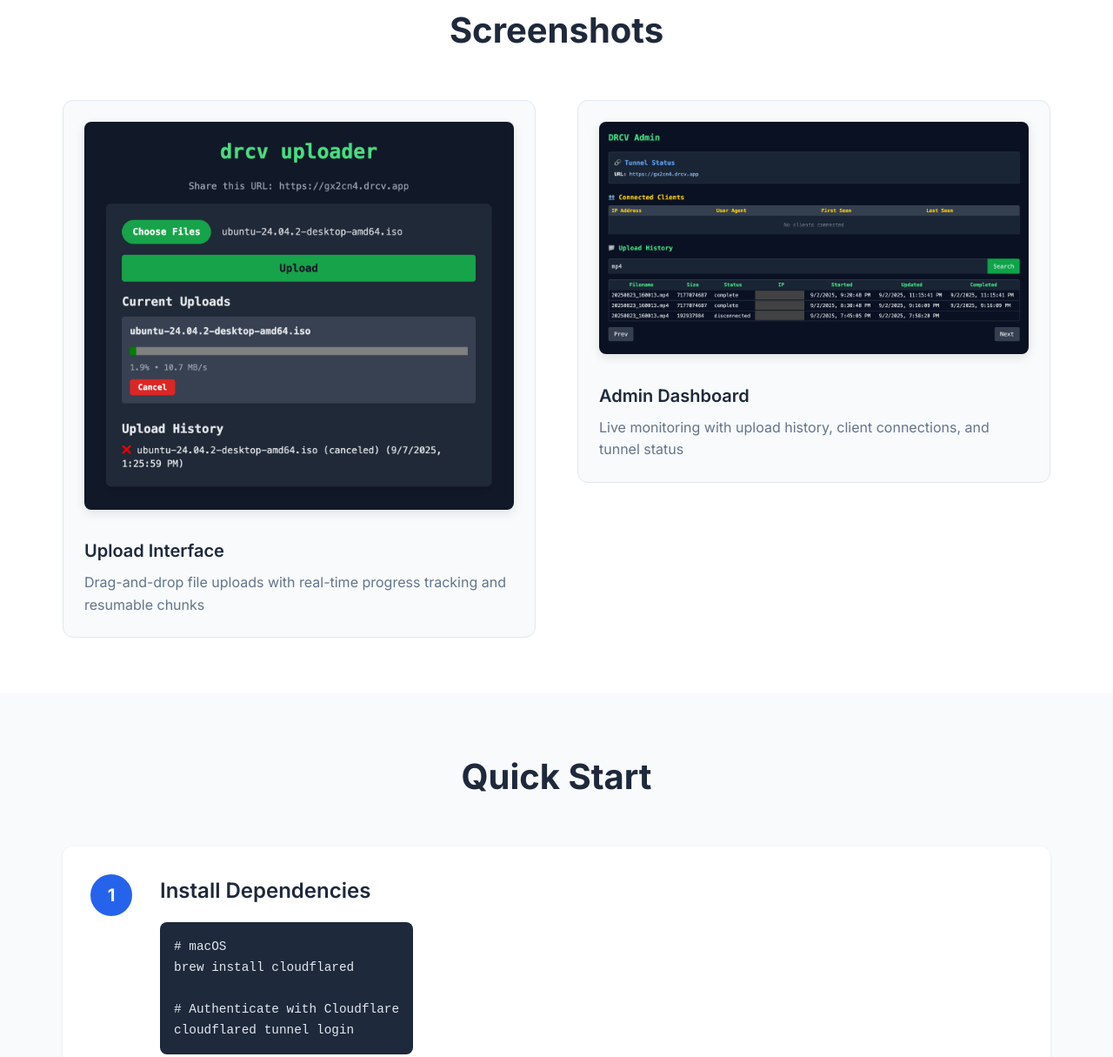
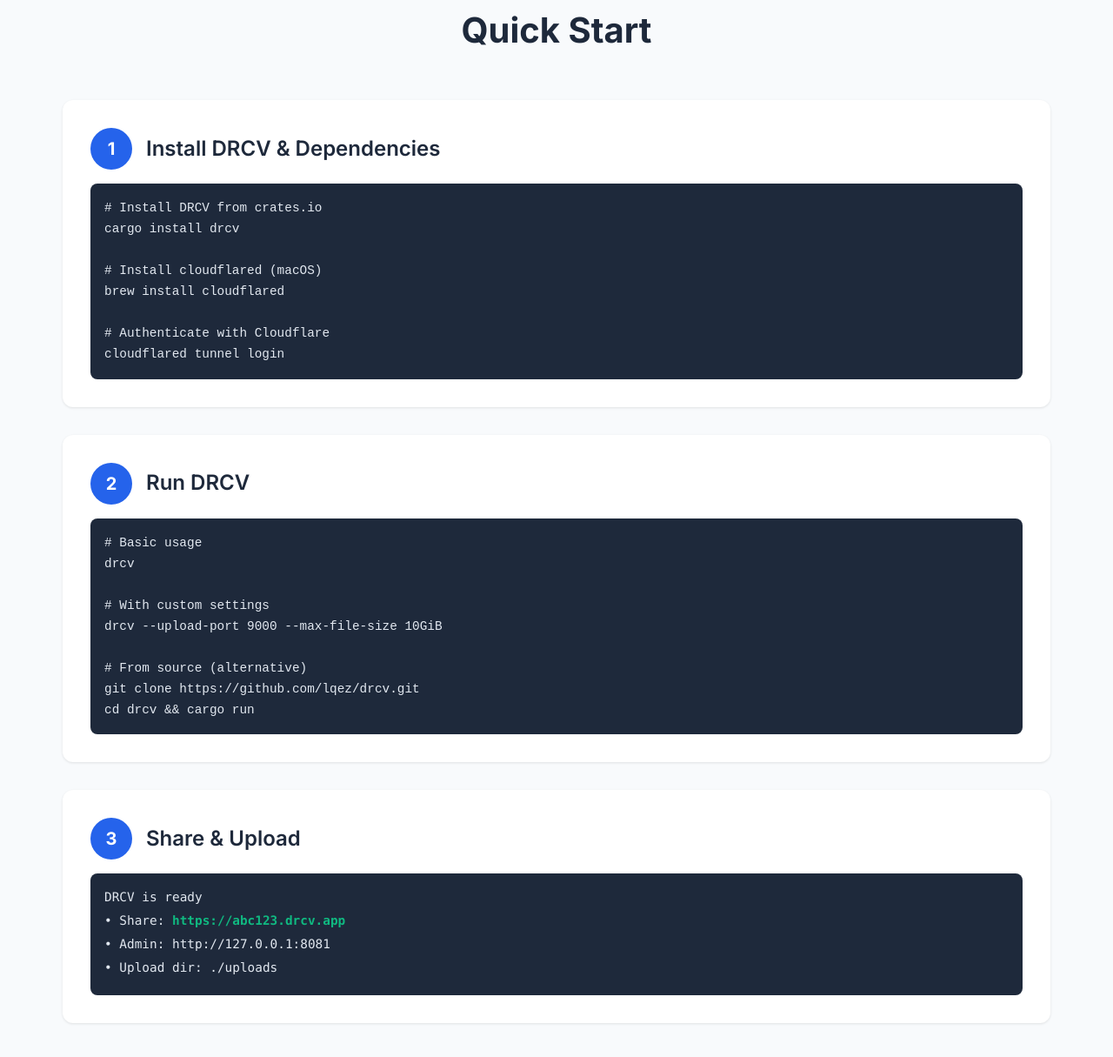
Before and after one commit to lqez/drcv, a plain HTML site: page website/index.html in a window 1280 px wide. Shown: the part 1427-2642 px from the top of the page at 87% size. Drawn offline with Linux system fonts and the light colour scheme.

Commit message:
Update website

```diff
--- a/website/index.html
+++ b/website/index.html
@@ -22,7 +22,6 @@
                     <a href="#screenshots">Screenshots</a>
                     <a href="#quickstart">Quick Start</a>
                     <a href="#docs">Docs</a>
-                    <a href="https://github.com/lqez/drcv" target="_blank">GitHub</a>
                 </nav>
             </div>
         </div>
@@ -37,7 +36,7 @@
                 <a href="https://github.com/lqez/drcv" class="btn btn-secondary" target="_blank">View on GitHub</a>
             </div>
             <div class="demo-url">
-                <code>https://abc123.drcv.app</code>
+                <code>https://{hash}.drcv.app</code>
                 <span>← Your instant shareable upload URL</span>
             </div>
         </div>
@@ -81,37 +80,20 @@
         </div>
     </section>
 
-    <section id="screenshots" class="screenshots">
-        <div class="container">
-            <h2>Screenshots</h2>
-            <div class="screenshot-grid">
-                <div class="screenshot-item">
-                    <img src="drcv-uploader.png" alt="DRCV Upload Interface" loading="lazy">
-                    <div class="screenshot-caption">
-                        <h3>Upload Interface</h3>
-                        <p>Drag-and-drop file uploads with real-time progress tracking and resumable chunks</p>
-                    </div>
-                </div>
-                <div class="screenshot-item">
-                    <img src="drcv-admin.png" alt="DRCV Admin Dashboard" loading="lazy">
-                    <div class="screenshot-caption">
-                        <h3>Admin Dashboard</h3>
-                        <p>Live monitoring with upload history, client connections, and tunnel status</p>
-                    </div>
-                </div>
-            </div>
-        </div>
-    </section>
-
     <section id="quickstart" class="quickstart">
         <div class="container">
             <h2>Quick Start</h2>
             <div class="steps">
                 <div class="step">
-                    <div class="step-number">1</div>
+                    <div class="step-header">
+                        <div class="step-number">1</div>
+                        <h3>Install DRCV & Dependencies</h3>
+                    </div>
                     <div class="step-content">
-                        <h3>Install Dependencies</h3>
-                        <pre><code># macOS
+                        <pre><code># Install DRCV from crates.io
+cargo install drcv
+
+# Install cloudflared (macOS)
 brew install cloudflared
 
 # Authenticate with Cloudflare
@@ -119,22 +101,28 @@
                     </div>
                 </div>
                 <div class="step">
-                    <div class="step-number">2</div>
+                    <div class="step-header">
+                        <div class="step-number">2</div>
+                        <h3>Run DRCV</h3>
+                    </div>
                     <div class="step-content">
-                        <h3>Run DRCV</h3>
-                        <pre><code># From source
-git clone https://github.com/lqez/drcv.git
-cd drcv
-cargo run
+                        <pre><code># Basic usage
+drcv
 
 # With custom settings
-cargo run -- --upload-port 9000 --max-file-size 10GiB</code></pre>
+drcv --upload-port 9000 --max-file-size 10GiB
+
+# From source (alternative)
+git clone https://github.com/lqez/drcv.git
+cd drcv && cargo run</code></pre>
                     </div>
                 </div>
                 <div class="step">
-                    <div class="step-number">3</div>
+                    <div class="step-header">
+                        <div class="step-number">3</div>
+                        <h3>Share & Upload</h3>
+                    </div>
                     <div class="step-content">
-                        <h3>Share & Upload</h3>
                         <div class="output-example">
                             <div class="output-line">DRCV is ready</div>
                             <div class="output-line">• Share: <span class="highlight">https://abc123.drcv.app</span></div>
@@ -184,7 +172,7 @@
                 </div>
             </div>
             <div class="footer-bottom">
-                <p>&copy; 2024 Park Hyunwoo. MIT License.</p>
+                <p>&copy; 2025 Park Hyunwoo. MIT License.</p>
             </div>
         </div>
     </footer>
--- a/website/style.css
+++ b/website/style.css
@@ -235,10 +235,6 @@
     transition: transform 0.2s;
 }
 
-.screenshot-item:hover img {
-    transform: scale(1.02);
-}
-
 .screenshot-caption h3 {
     font-size: 1.25rem;
     font-weight: 600;
@@ -272,13 +268,17 @@
 }
 
 .step {
-    display: flex;
-    align-items: flex-start;
-    gap: 2rem;
     background: white;
     padding: 2rem;
     border-radius: 0.75rem;
     box-shadow: 0 1px 3px rgba(0, 0, 0, 0.1);
+}
+
+.step-header {
+    display: flex;
+    align-items: center;
+    gap: 1rem;
+    margin-bottom: 1rem;
 }
 
 .step-number {
@@ -295,10 +295,10 @@
     font-size: 1.25rem;
 }
 
-.step-content h3 {
+.step-header h3 {
     font-size: 1.5rem;
     font-weight: 600;
-    margin-bottom: 1rem;
+    margin: 0;
     color: #1e293b;
 }
 
@@ -466,14 +466,10 @@
         min-width: 0;
     }
 
-    .step {
-        flex-direction: column;
-        text-align: center;
-    }
-
     .nav {
         flex-direction: column;
         gap: 1rem;
+        align-items: flex-start;
     }
 
     .nav-links {
```
Also changed, not shown: README.md, 1 other file.
